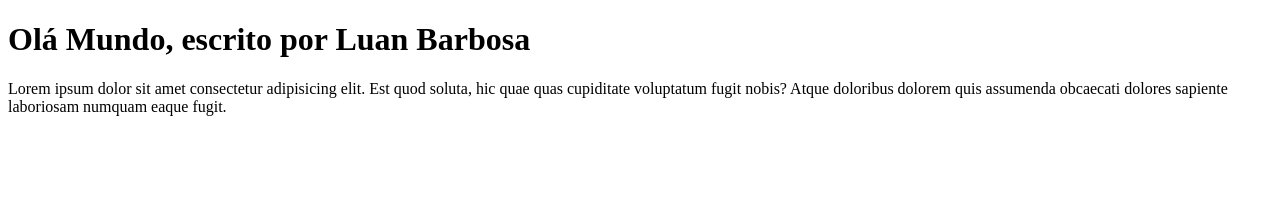
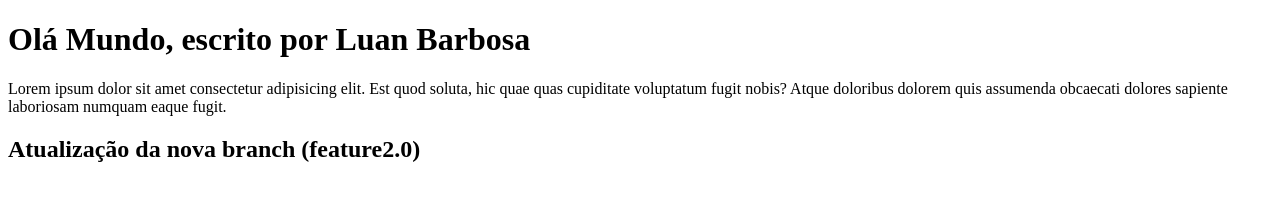
Before and after one commit to LuanBarbs/teste-vscode, a plain HTML site: page index.html in a window 1280 px wide. Drawn offline with Linux system fonts and the light colour scheme.

Commit message:
Add mensagem em nova branch

```diff
--- a/index.html
+++ b/index.html
@@ -11,5 +11,6 @@
         Est quod soluta, hic quae quas cupiditate voluptatum fugit nobis?
         Atque doloribus dolorem quis assumenda obcaecati dolores sapiente laboriosam numquam eaque fugit.
     </p>
+    <h2>Atualização da nova branch (feature2.0)</h2>
 </body>
 </html>
```
